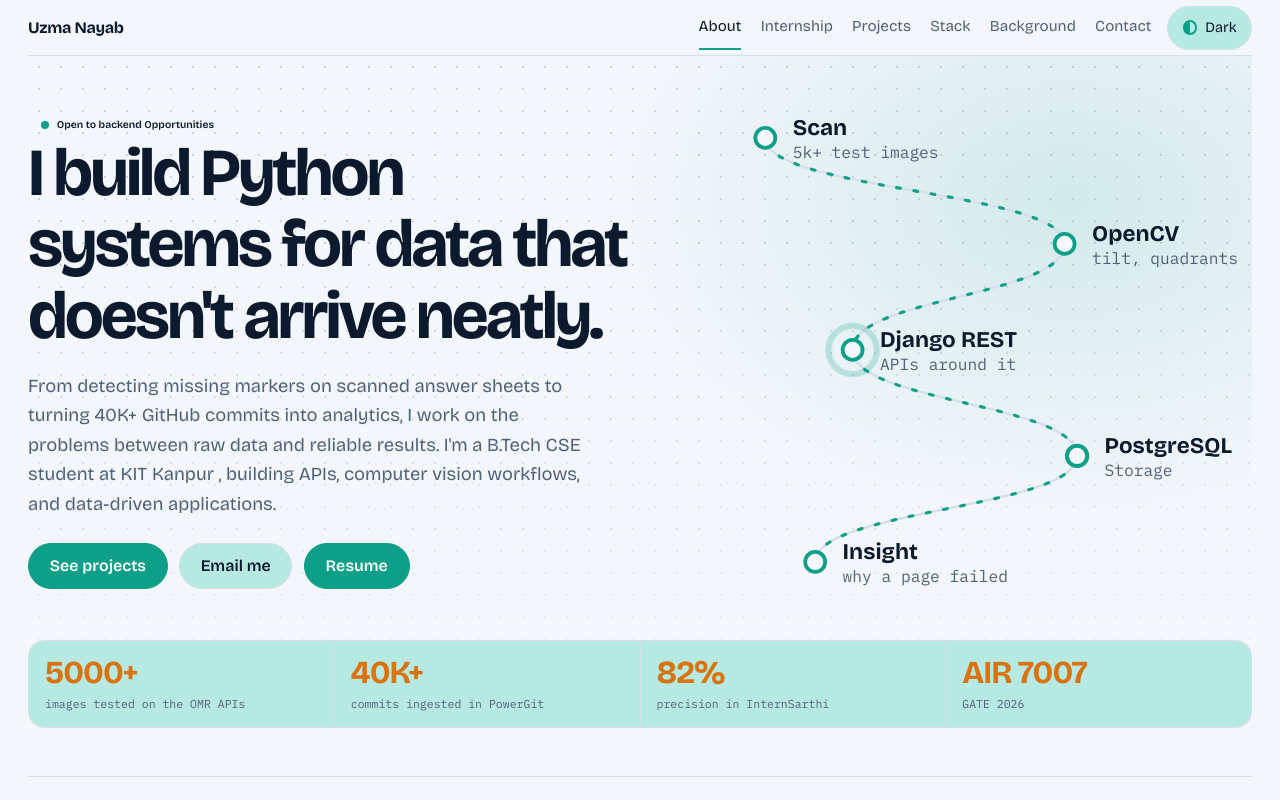
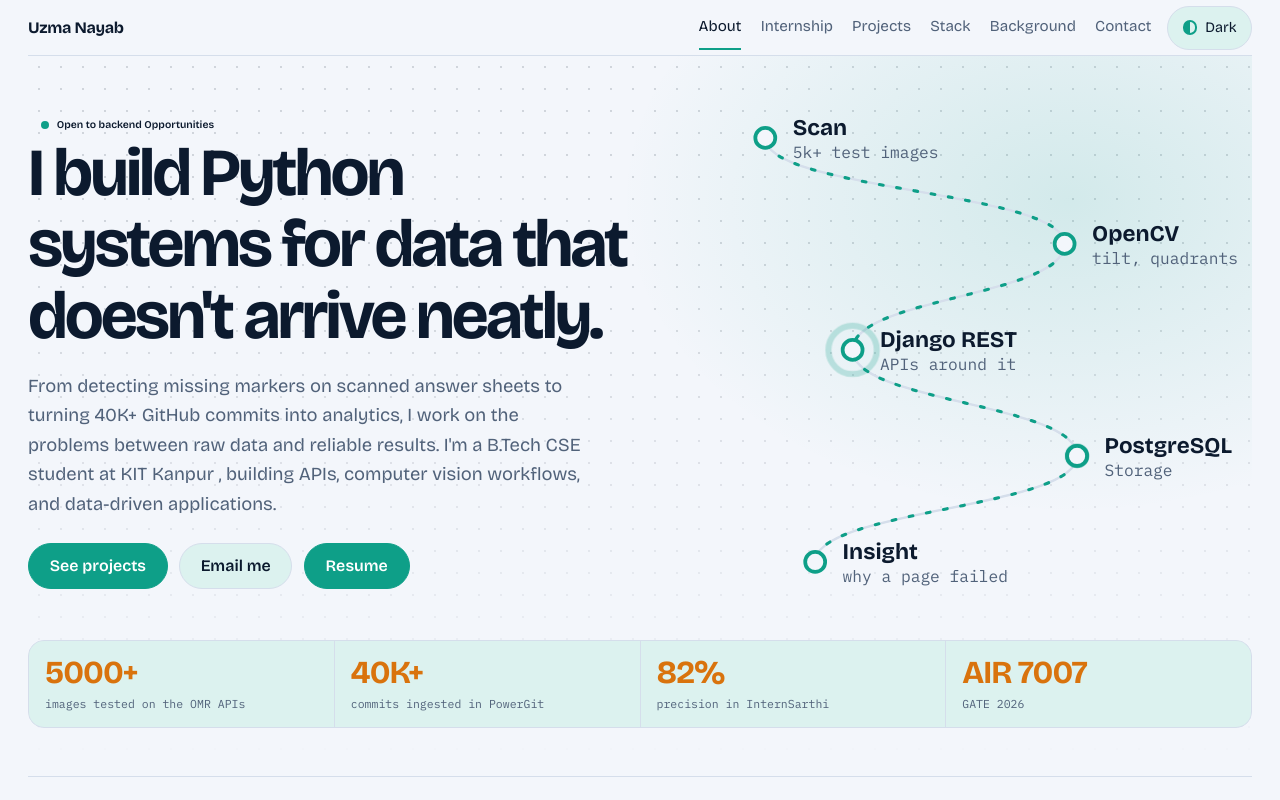
Before and after one commit to uzman2406/Portfolio, a React (Vite) app: page / in a window 1280 px wide. Shown: the top 800 px of the page. Built offline with nearby package versions, Linux system fonts and the light colour scheme.

Commit message:
Change surface color for light theme
Updated surface color for light theme in CSS.

```diff
--- a/src/index.css
+++ b/src/index.css
@@ -12,7 +12,7 @@
   color-scheme: dark;
 }
 [data-theme="light"] {
-  --bg: #f3f6fb; --surface: #b6e9e2; --surface2: #e9f0f9;
+  --bg: #f3f6fb; --surface: #dcf2ef; --surface2: #e9f0f9;
   --ink: #0c1a2e; --muted: #51627a; --line: #d5deeb;
   --a: #0e9f88; --a2: #d9730d; --a-ink: #0a7766;
   --glow: rgba(14, 159, 136, 0.14); --dot: rgba(12, 26, 46, 0.15);
```
